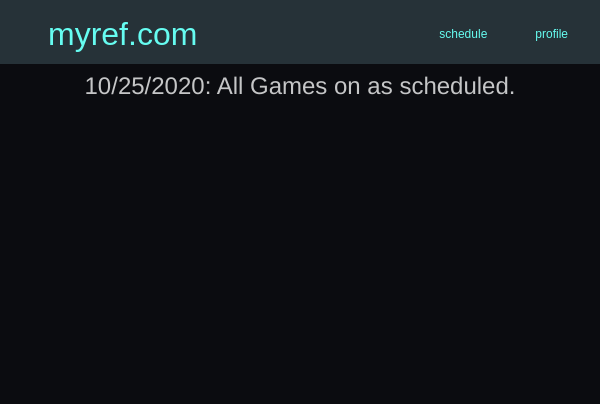
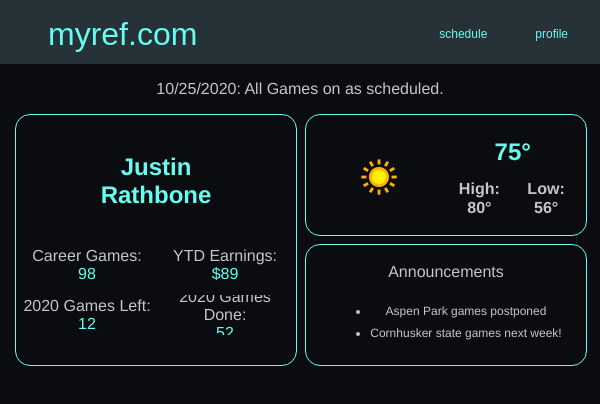
Before and after one commit to JRathbone/myrefapplication, an Angular app in the folder myrefapplication/: page / in a window 600 px wide. Shown: the top 404 px of the page. Built offline with nearby package versions, Linux system fonts and the light colour scheme; a web font is replaced by a local one.

Commit message:
responsive success!!

```diff
--- a/myrefapplication/src/app/Components/Components/landing/landing.component.css
+++ b/myrefapplication/src/app/Components/Components/landing/landing.component.css
@@ -78,8 +78,7 @@ mat-grid-tile {
 
 
 .gamesCompleted{
-    position: absolute;
-    right: 5%;
+
     font-size:28px;
 }
 
@@ -153,14 +152,17 @@ mat-grid-tile .weatherList{
 
     img {
         border-radius: 50%;
-        height: 80%;
+        max-width: 100%;
+        height: auto;
         border: 2px solid #66fcf1;
-        margin: 0 auto;
     }
     p{
         color: #c5c6c7;
-        margin-top: 1vh;
         font-size: 1.25vh;
+    }
+    h5{
+        font-size: 3vh;
+        color: #66fcf1;
     }
 
     .landing-container {
@@ -174,23 +176,17 @@ mat-grid-tile .weatherList{
     }
     .mobileProfile mat-grid-tile{
         border: none;
-        margin: 0 auto;
         border-radius: 0%;
     }
     mat-grid-list{
         margin: 0 auto;
     }
-    .mobileProfile{
-        margin-top: -1rem;
-    }
+
     .mobileProfile p{
-        font-size: 2.5vw;
+        font-size: 1.5vh;
         text-align: center;
     }
 
-    .weatherMobile img{
-        height: 100%;
-    }
 
     .weatherMobile mat-grid-tile{
         border: none;
@@ -198,9 +194,7 @@ mat-grid-tile .weatherList{
         font-size: 3vh;
     }
 
-    .weatherMobile h6{
-        font-size: 1.5vh;
-    }
+
 
     .weatherMobile h1{
         font-size: 3vh;
@@ -218,9 +212,7 @@ mat-grid-tile .weatherList{
         border: none;
     }
 
-    mat-grid-tile{
-        box-shadow: 1px 3px 2px 3px #66fcf1;
-    }
+
     .tablet-landing-container{
         display: none;
     }
@@ -228,20 +220,16 @@ mat-grid-tile .weatherList{
 }
 
 /* Small devices (portrait tablets and large phones, 600px and up) */
-@media only screen and (max-width: 600px) {
-    .tablet-landing-container{
-        display: none;
-    }
+@media only screen and (min-width: 600px) {
     img {
         border-radius: 50%;
-        height: 80%;
+        max-width: 100%;
+        height: auto;
         border: 2px solid #66fcf1;
-        margin: 0 auto;
     }
-    p{
-        color: #c5c6c7;
-        margin-top: 1vh;
-        font-size: 1.25vh;
+    h5{
+        font-size: 3vh;
+        color: #66fcf1;
     }
 
     .landing-container {
@@ -251,37 +239,28 @@ mat-grid-tile .weatherList{
         display: inherit;
     }
     .today{
-        font-size: 1.5vh;
+        font-size: 2vh;
     }
     .mobileProfile mat-grid-tile{
         border: none;
-        margin: 0 auto;
         border-radius: 0%;
     }
-    mat-grid-list{
-        margin: 0 auto;
-    }
-    .mobileProfile{
-        margin-top: -1rem;
-    }
+
+
     .mobileProfile p{
-        font-size: 2.5vw;
+        font-size: 2vh;
         text-align: center;
     }
 
-    .weatherMobile img{
-        height: 100%;
-    }
 
     .weatherMobile mat-grid-tile{
         border: none;
         border-radius: 0px;
         font-size: 3vh;
+        margin-top: 2px;
     }
 
-    .weatherMobile h6{
-        font-size: 1.5vh;
-    }
+
 
     .weatherMobile h1{
         font-size: 3vh;
@@ -291,7 +270,7 @@ mat-grid-tile .weatherList{
 
     .announcementsMobile li{
         color: #c5c6c7;
-        font-size: 1.3vh;
+        font-size: 1.5vh;
         margin: 1vh;
     }
 
@@ -299,89 +278,20 @@ mat-grid-tile .weatherList{
         border: none;
     }
 
-    mat-grid-tile{
-        box-shadow: 1px 3px 2px 3px #66fcf1;
+
+    .tablet-landing-container{
+        display: none;
     }
+
 
 }
 
 /* Medium devices (landscape tablets, 768px and up) */
 @media only screen and (max-width: 769px) {
-    .mobile-landing-container{
-        display: none;
-    }
 
-    img {
-        border-radius: 50%;
-        height: 80%;
-        border: 2px solid #66fcf1;
-        margin: 0 auto;
-    }
-    p{
-        color: #c5c6c7;
-        margin-top: 1vh;
-        font-size: 1.25vh;
-    }
-
-    .landing-container {
-        display: none;
-    }
-    .today{
-        font-size: 3vh;
-    }
-    .mobileProfile mat-grid-tile{
-        border: none;
-        margin: 0 auto;
-        border-radius: 0%;
-    }
-    mat-grid-list{
-        margin: 0 auto;
-    }
-    .mobileProfile{
-        margin-top: -1rem;
-    }
-    .mobileProfile p{
-        font-size: 2.5vw;
-        text-align: center;
-    }
-
-    .weatherMobile img{
-        height: 110%;
-    }
-
-    .weatherMobile mat-grid-tile{
-        border: none;
-        border-radius: 0px;
-        font-size: 3vh;
-    }
-
-    .weatherMobile h6{
-        font-size: 2vh;
-    }
-
-    .weatherMobile h1{
-        font-size: 4vh;
-        margin-top: 1vh;
-        color: #66fcf1;
-    }
-
-    .announcementsMobile li{
-        color: #c5c6c7;
-        font-size: 2vh;
-        margin: 1vh;
-    }
-    .announcementsMobile h6{
-        font-size: 2vh;
-        margin-top: 2vh;
-    }
-
-    .announcementsMobile mat-grid-tile{
-        border: none;
-    }
 }
 
 /* Large devices (laptops/desktops, 992px and up) */
-@media only screen and (min-width: 992px) {}
+@media only screen and (min-width: 992px) {
 
-/* Extra large devices (large laptops and desktops, 1200px and up) */
-@media only screen and (min-width: 1200px) {}
+}
--- a/myrefapplication/src/app/Components/Components/landing/landing.component.html
+++ b/myrefapplication/src/app/Components/Components/landing/landing.component.html
@@ -86,26 +86,24 @@
 </div>
 
 <div class="mobile-landing-container">
-  <mat-grid-list cols="2" rowHeight="100px" gutterSize="10px">
+  <mat-grid-list cols="2" rowHeight="15vh" gutterSize="10px">
     <mat-grid-tile colspan="1" rowspan="2">
-      <mat-grid-list cols="2" rowHeight="1.95:1" gutterSize="10px" class="mobileProfile">
-      <mat-grid-tile colspan="1" rowspan="2">
-        <img src="../../../../assets/img_avatar.png" alt="my img"/>
-      </mat-grid-tile>
-      <mat-grid-tile colspan="1" rowspan="2">
-        <p>Justin Rathbone</p>
+      <mat-grid-list cols="2" rowHeight="5vh" gutterSize="10px" class="mobileProfile">
+
+      <mat-grid-tile colspan="2" rowspan="2">
+        <h5>Justin <br>Rathbone</h5>
       </mat-grid-tile>
       <mat-grid-tile colspan="1" rowspan="1">
-        <p class="gamesCompleted">Career Games Completed: <span class="number">98</span></p>
+        <p class="gamesCompleted">Career Games:<br><span class="number">98</span></p>
       </mat-grid-tile>
       <mat-grid-tile colspan="1" rowspan="1">
-        <p class="gamesCompleted">YTD Earnings: <span class="number">$89</span></p>
+        <p class="gamesCompleted">YTD Earnings:<br><span class="number">$89</span></p>
       </mat-grid-tile>
       <mat-grid-tile colspan="1" rowspan="1">
-        <p class="gamesCompleted">2020 Games Left: <br> <span class="number">12</span></p>
+        <p class="gamesCompleted">2020 Games Left:<br><span class="number">12</span></p>
       </mat-grid-tile>
       <mat-grid-tile colspan="1" rowspan="1">
-        <p class="gamesCompleted">2020 Games Completed: <br> <span class="number">52</span></p>
+        <p class="gamesCompleted">2020 Games Done:<br><span class="number">52</span></p>
       </mat-grid-tile>
       </mat-grid-list>
     </mat-grid-tile>
@@ -128,7 +126,7 @@
     <mat-grid-tile colspan="1" rowspan="1">
      <mat-grid-list cols="1" rowHeight="4vh" class="announcementsMobile">
        <mat-grid-tile colspan="1" rowspan="1">
-         <h6>Announcements</h6>
+         <p style="font-size: 2vh;">Announcements</p>
        </mat-grid-tile>
        <mat-grid-tile colspan="1" rowspan="2">
         <ul>
@@ -141,7 +139,7 @@
   </mat-grid-list>
 </div>
 
-<div class="tablet-landing-container">
+<!-- <div class="tablet-landing-container">
   <mat-grid-list cols="2" rowHeight="19vh" gutterSize="10px">
     <mat-grid-tile colspan="1" rowspan="2">
       <mat-grid-list cols="2" rowHeight="1.95:1" gutterSize="10px" class="mobileProfile">
@@ -195,4 +193,4 @@
      </mat-grid-list>
     </mat-grid-tile>
   </mat-grid-list>
-</div>
+</div> -->
```
